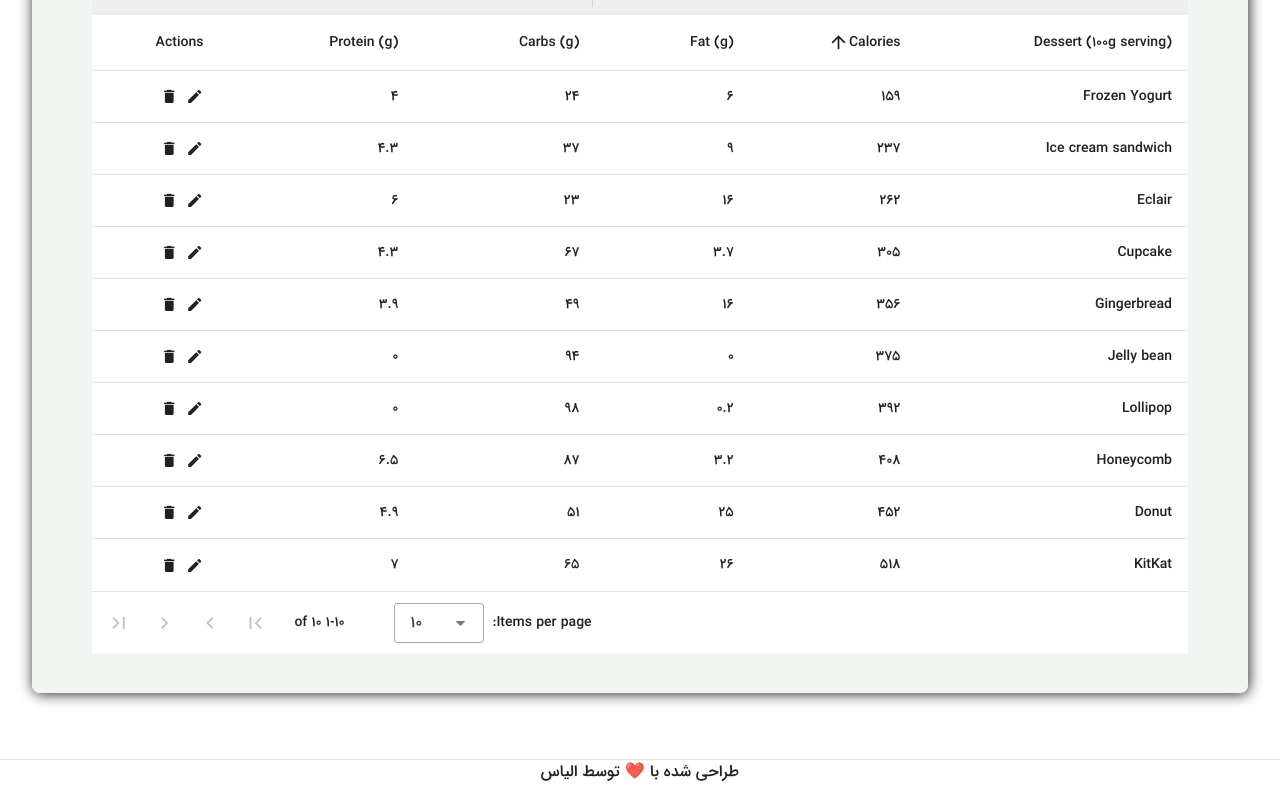
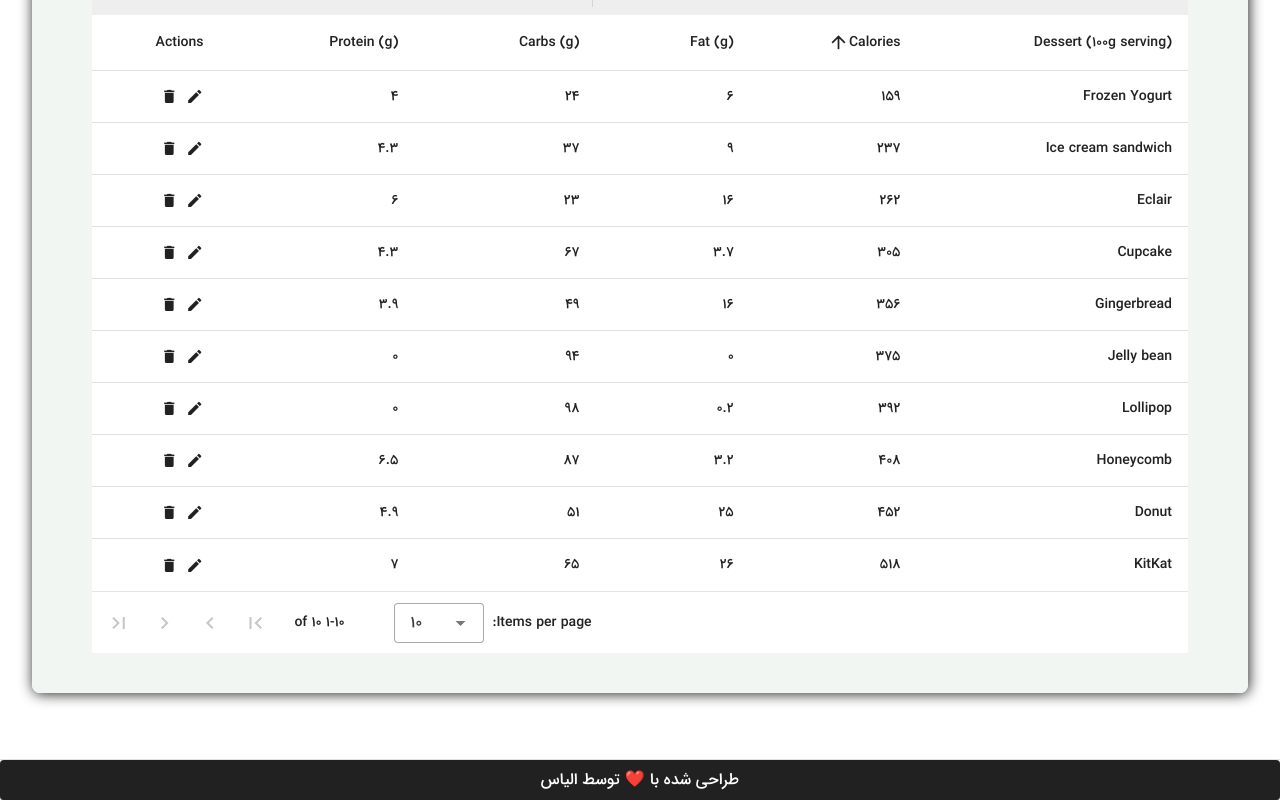
Before and after one commit to ElyasHesari/fake-api-data-viewer, a Vue app: page / in a window 1280 px wide. Shown: the part 868-1668 px from the top of the page. Built offline with nearby package versions, Linux system fonts and the light colour scheme.

Commit message:
change theme component to dark mode

```diff
--- a/src/components/AppFooter.vue
+++ b/src/components/AppFooter.vue
@@ -1,6 +1,6 @@
 <template>
   <v-divider></v-divider>
-  <div height="40" app class="text-center" lang="fa">طراحی شده با ❤️ توسط الیاس</div>
+  <v-card height="40" app class="text-center pt-2 dark-theme" lang="fa">طراحی شده با ❤️ توسط الیاس</v-card>
 </template>
 
 <script setup lang="ts">
@@ -8,5 +8,8 @@
 </script>
 
 <style scoped>
-
+ .dark-theme {
+    color: #ffffff;
+    background-color: #212121;
+  }
 </style>
```
